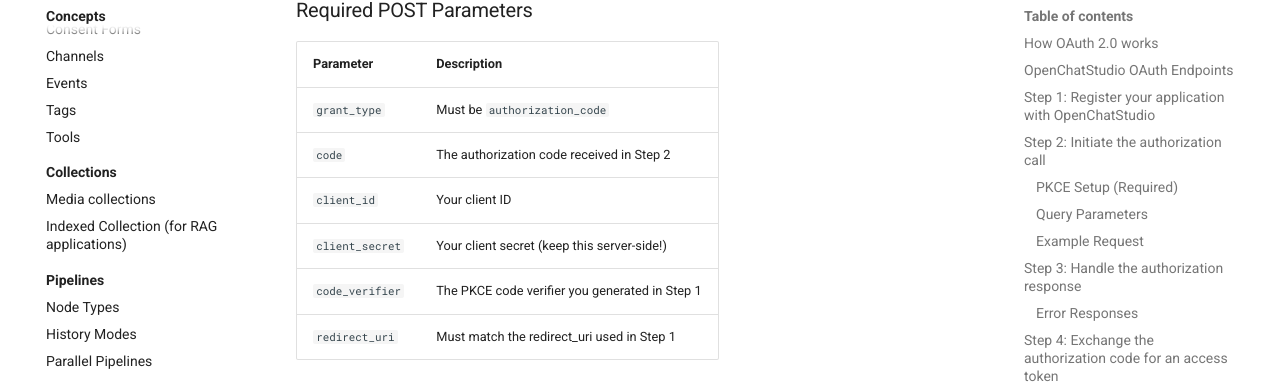
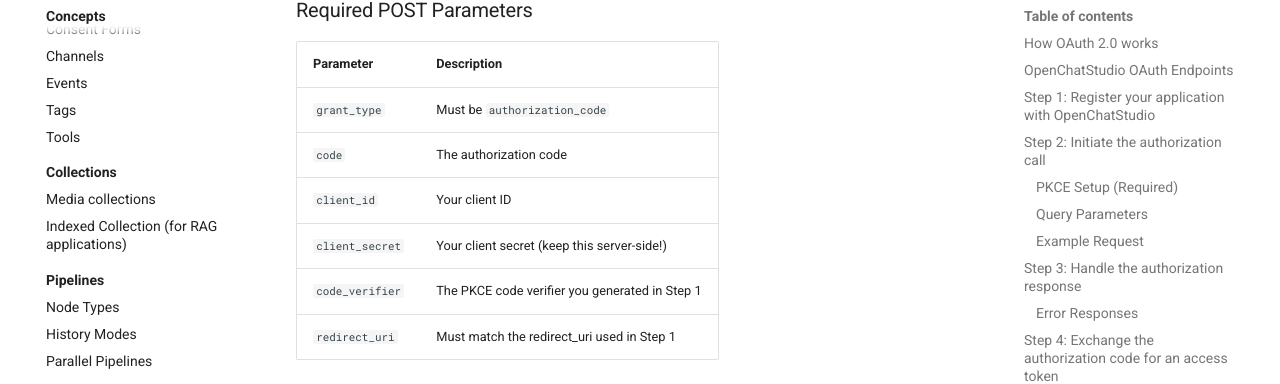
Before and after one commit to dimagi/open-chat-studio-docs, an MkDocs documentation site: the page built from docs/api/getting_started_with_oauth.md, in a window 1280 px wide and 900 px high, scrolled down 3087 px. Shown: the part 113-497 px from the top of the window. Built offline with MkDocs 1.6.1 and Material for MkDocs 9.7.7, drawn with Linux system fonts in a browser that asks for light colours; a script that is not in the unit is left out; comment, search, counter and statistics services are not loaded.

Commit message:
Tiny updates

```diff
--- a/docs/api/getting_started_with_oauth.md
+++ b/docs/api/getting_started_with_oauth.md
@@ -66,7 +66,7 @@
 | `code_challenge` | Yes | The PKCE code challenge (base64url-encoded SHA256 hash of your code_verifier) |
 | `code_challenge_method` | Yes | Must be `S256` (SHA256) |
 | `state` | Recommended | Random string to prevent CSRF attacks. Store this and validate the response |
-| `scope` | No | Space-separated list of scopes. See available scopes in the [API docs](https://chatbots.dimagi.com/api/docs/). If omitted, defaults to all scopes |
+| `scope` | No | Space-separated list of scopes. See available scopes in the [API docs](https://openchatstudio.com/api/docs/). If omitted, defaults to all scopes |
 | `team` | No | Specific team to scope the token to |
 
 ### Example Request
@@ -113,7 +113,7 @@
 | Parameter | Description |
 |-----------|-------------|
 | `grant_type` | Must be `authorization_code` |
-| `code` | The authorization code received in Step 2 |
+| `code` | The authorization code |
 | `client_id` | Your client ID |
 | `client_secret` | Your client secret (keep this server-side!) |
 | `code_verifier` | The PKCE code verifier you generated in Step 1 |
```
